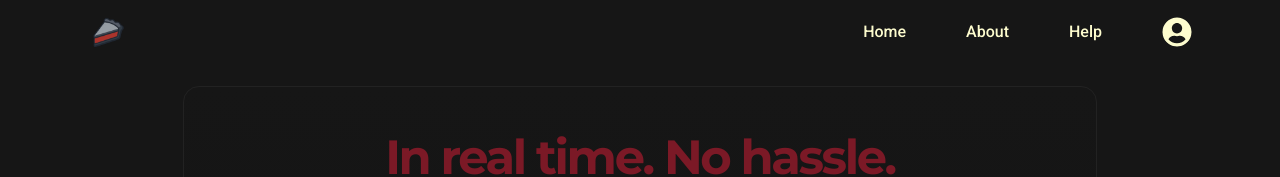
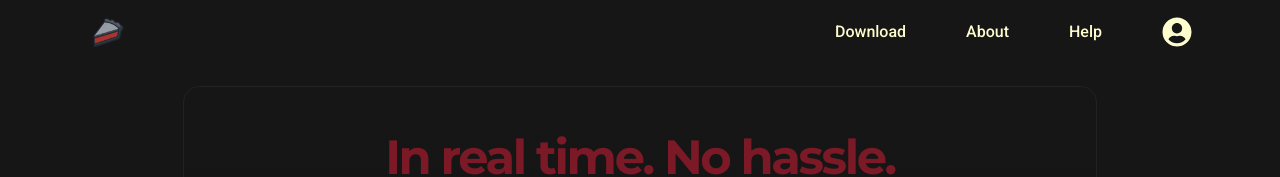
Before and after one commit to whispie-app/frontend, a React (Vite) app: page / in a window 1280 px wide. Shown: the top 177 px of the page. Built offline with nearby package versions, Linux system fonts and the light colour scheme.

Commit message:
feat: add/update with actual links

```diff
--- a/src/components/Header.tsx
+++ b/src/components/Header.tsx
@@ -27,18 +27,18 @@ function Header() {
   return (
     <header className="w-full bg-[#161616] border-[#7b1926]">
       <div className="flex justify-between items-center max-w-6xl mx-auto py-3 px-6">
-        <div className="flex items-center gap-2">
+        <a href="/" className="flex items-center gap-2">
           <span className="text-3xl font-extrabold text-[#7b1926] mainFont tracking-tight">
             <img src="src\assets\images\whispie.png" className="w-10" alt="" />
           </span>
-        </div>
+        </a>
         <div className="flex gap-15 align-middle items-center">
           <nav className="flex gap-15 items-center font-extrabold font-[roboto]">
             <a
-              href="#"
+              href="/download"
               className="text-[#fdfcce] text-base font-medium hover:text-[#7b1926] transition-colors"
             >
-              Home
+              Download
             </a>
             <a
               href="#"
--- a/src/pages/CreateAccount.tsx
+++ b/src/pages/CreateAccount.tsx
@@ -171,7 +171,7 @@ function CreateAccount() {
                 <p className="text-sm font-light text-gray-400">
                   Already have an account?{" "}
                   <a
-                    href="#"
+                    href="/login"
                     className="font-medium text-primary-600 hover:underline"
                   >
                     Login here
--- a/src/pages/LoginPage.tsx
+++ b/src/pages/LoginPage.tsx
@@ -4,6 +4,9 @@ import "../components/styles/main.css";
 
 function LoginPage() {
   return (
+    // TODO: Keep consistent with register page (create a shared form layout eventually)
+    // TODO: Add animation
+    // TODO: Add form validation
     <div>
       <Header />
       <div className="flex items-center justify-center h-200 bg-[#161616] max-h-full">
@@ -82,6 +85,15 @@ function LoginPage() {
                 Sign in with Github
               </button>
             </div>
+            <p className="text-sm font-light text-gray-400">
+              Do not have an account?{" "}
+              <a
+                href="/register"
+                className="font-medium text-primary-600 hover:underline"
+              >
+                Register here
+              </a>
+            </p>
           </form>
         </div>
       </div>
```
